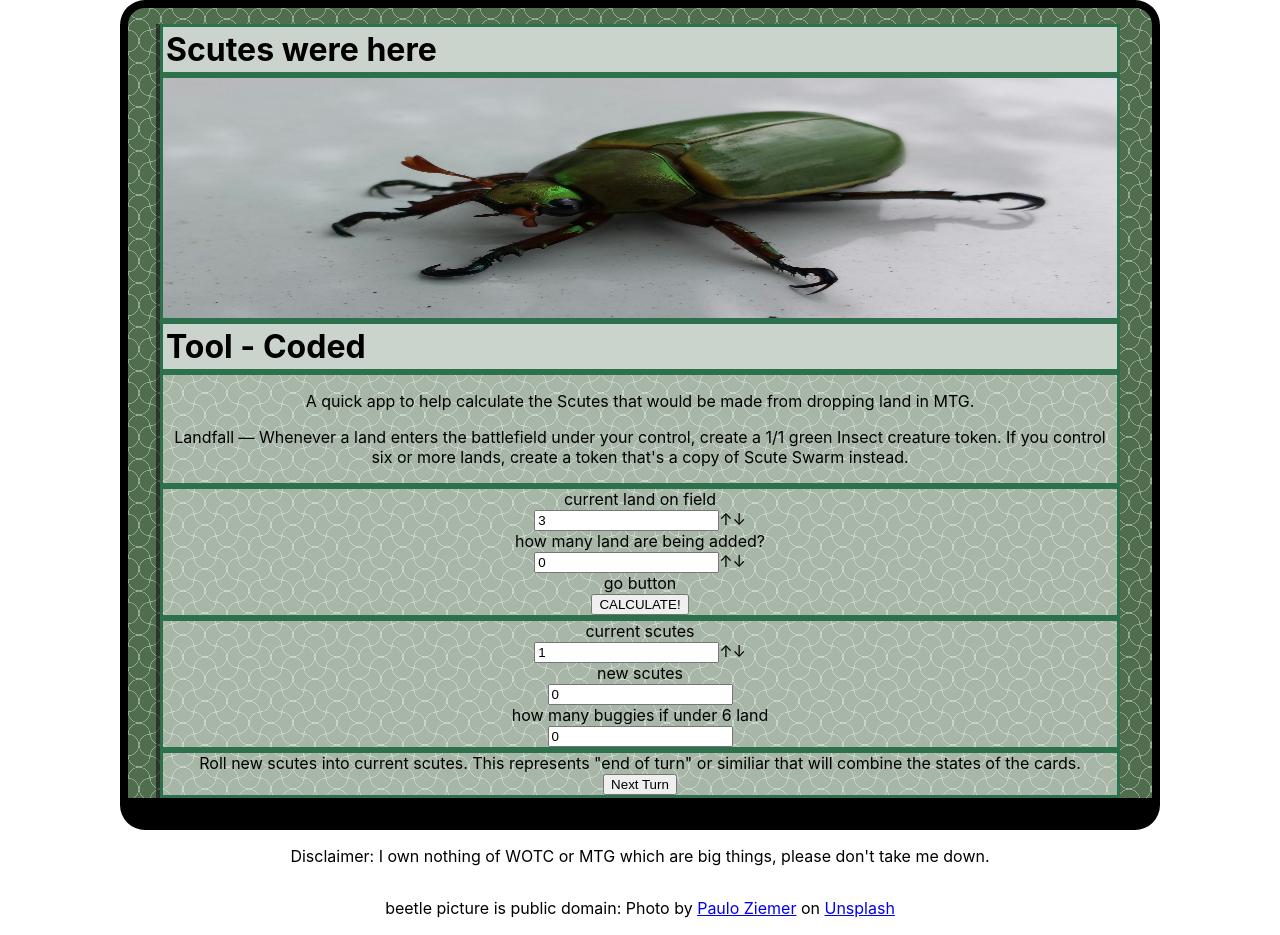
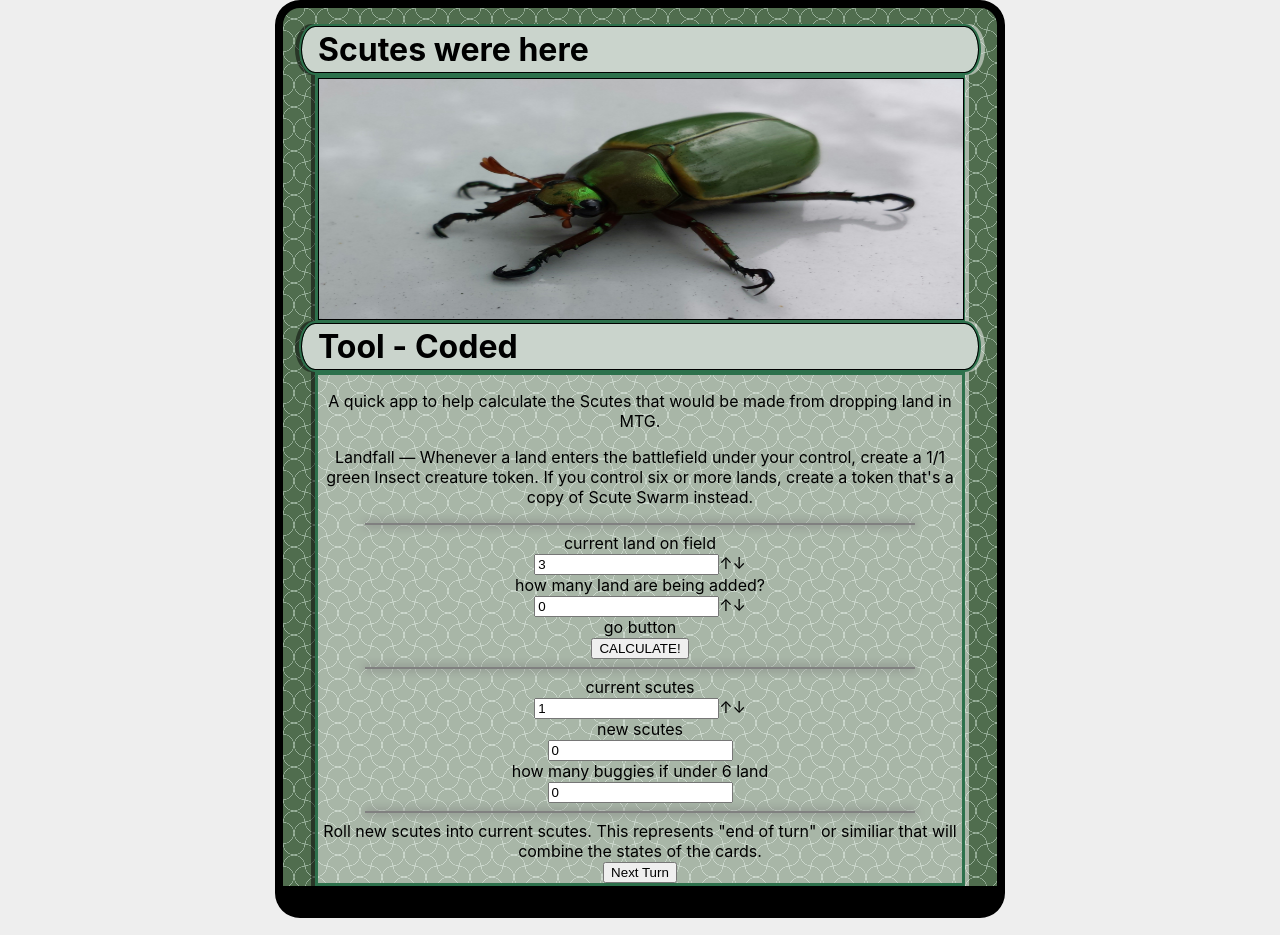
Before and after one commit to Schoony415/ScuteStorm, a React (Create React App) app: page / in a window 1280 px wide. Shown: the top 935 px of the page. Built offline with nearby package versions, Linux system fonts and the light colour scheme.

Commit message:
Card body styling

```diff
--- a/src/App.css
+++ b/src/App.css
@@ -10,6 +10,8 @@
   min-height: 100%;
   display: flex;
   flex-direction: column;
+
+  background-color: #eeeeee;
 }
 
 .App-logo {
@@ -50,6 +52,7 @@
 
 .Card {
   width: 75%;
+  max-width: 650px;
   height: 75%;
   border: black solid;
   border-width: .5rem .5rem 2rem .5rem ;
@@ -79,28 +82,38 @@
 
 }
 
-hr {
-  height: 3px;
-  color: black;
-  background-color: #2d714c;
-  width: 75%;
+
+/* .Border */
+h1, .BodyText, .ImageFrame {
+  border: #2d714c 3px solid;
 }
 
-.BodyText {
-  border: #2d714c 3px solid;
-  background: rgba(255,255,255,.5) ;
-  box-shadow: -4px  0px rgba(0,0,0,.5);
+/* .BoxShadow  */
+h1, .BodyText, .ImageFrame {
+  box-shadow: -4px 0px rgba(0,0,0,.5),
+  4px 0px rgba(255,255,255,.5);
 }
 
 h1 {
   text-align: left;
 
-  border: #2d714c 3px solid;
-  margin: 0;
-  Padding: 3px;
+  border-radius: 1rem / 50%;
+  margin: 0 -1rem;
+  Padding: 3px 1rem;
 
   background: #cad4cc;
-  box-shadow: -4px  0px rgba(0,0,0,.5);
+
+  outline: black .5px solid;
+  outline-offset: -3px;
+}
+
+.BodyText {
+  background: rgba(255,255,255,.5);
+}
+
+.ImageFrame {
+  height: 15rem;
+  /* width: 75%; */
 }
 
 .CardPicture {
@@ -108,13 +121,17 @@ h1 {
   width: 100%;
   padding: 0;
   margin: 0;
+  border: black 1.5px solid;
+}
+
+hr {
+  /* height: 1px; */
+  width: 85%;
+
+  /* color: black; */
+  border: solid 1px grey;
+  background-color: grey;
+  /* box-shadow: -1px -1px rgba(0,0,0,1); */
+  box-shadow: 0 0 10px 1px grey;
 
 }
-
-.ImageFrame {
-  border: #2d714c 3px solid;
-  height: 15rem;
-  /* width: 75%; */
-  box-shadow: -4px  0px rgba(0,0,0,.5);
-
-}
--- a/src/App.tsx
+++ b/src/App.tsx
@@ -68,9 +68,9 @@ function App() {
       <div className="BodyText">
         <p>A quick app to help calculate the Scutes that would be made from dropping land in MTG.</p>
         <p>Landfall — Whenever a land enters the battlefield under your control, create a 1/1 green Insect creature token. If you control six or more lands, create a token that's a copy of Scute Swarm instead.</p>
-      </div>
 
-      <div className="BodyText">
+        <hr/>
+
         <div>current land on field</div>
         <NumBox value={currentLands} onChange={adjustCurrentLands}/>
         {/* <div>is land on field 6 or over? disable above box</div> */}
@@ -78,28 +78,29 @@ function App() {
         <NumBox value={landsHittingTheField} onChange={adjustLandsHittingTheField}/>
         <div>go button</div>
         <input type='button' value='CALCULATE!' onClick={calculateHandler}/>
-      </div>
-      <div className="BodyText">
+
+        <hr/>
+
         <div>current scutes</div>
         <NumBox value={initialScutes} onChange={adjustInitialScutes}/>
         <div>new scutes</div>
         <NumBox value={extraScutes} readonly/>
         <div>how many buggies if under 6 land</div>
         <NumBox value={buggers} readonly/>
-      </div>
-      <div className="BodyText">
+
+        <hr/>
+
         <div>Roll new scutes into current scutes. This represents "end of turn" or similiar that will combine the states of the cards.</div>
         <input type='button' value='Next Turn' onClick={nextTurn}/>
         {/* <div>todo: find a way to kill some</div> */}
       </div>
 
+      </div>
 
 
-
-      </div>
-      <p>Disclaimer: I own nothing of WOTC or MTG which are big things, please don't take me down.</p>
-      <p>beetle picture is public domain: Photo by <a href="https://unsplash.com/@ziemer?utm_content=creditCopyText&utm_medium=referral&utm_source=unsplash">Paulo Ziemer</a> on <a href="https://unsplash.com/photos/close-up-photo-of-green-oil-bettle-oV3zTK7vuP0?utm_content=creditCopyText&utm_medium=referral&utm_source=unsplash">Unsplash</a>
-      </p>
+      <p>Card information can be found at <a href='https://scryfall.com/card/otc/205/scute-swarm'>Scryfall</a>.</p>
+      <p>Disclaimer: I own nothing of WoTC or MTG which are big things, please don't take me down.</p>
+      <p>Beetle picture is public domain: Photo by <a href="https://unsplash.com/@ziemer?utm_content=creditCopyText&utm_medium=referral&utm_source=unsplash">Paulo Ziemer</a> on <a href="https://unsplash.com/photos/close-up-photo-of-green-oil-bettle-oV3zTK7vuP0?utm_content=creditCopyText&utm_medium=referral&utm_source=unsplash">Unsplash</a>.</p>
     </div>
   );
 }
```
